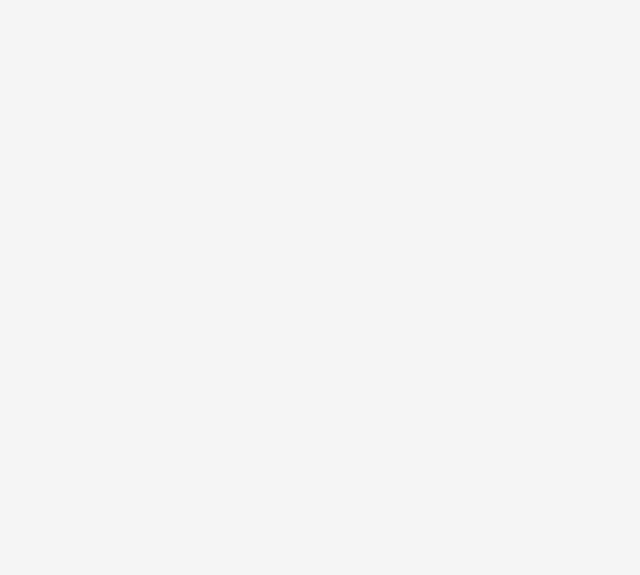
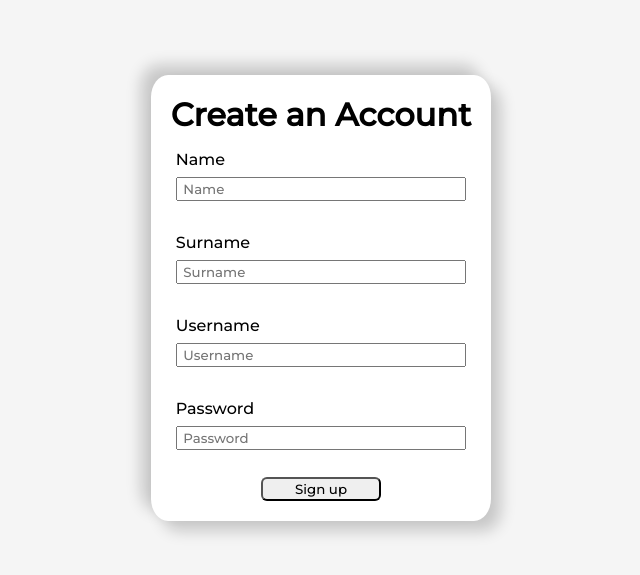
Before and after one commit to JP2620/todo-frontend, a React (Create React App) app: page /sign-up in a window 1280 px wide. Before the commit this address had no page. Shown: the part 103-678 px from the top of the page, without its empty margins (319-959 px from the left). Built offline with nearby package versions, Linux system fonts and the light colour scheme.

Commit message:
Added sign up view and form

```diff
--- a/src/App.tsx
+++ b/src/App.tsx
@@ -9,6 +9,7 @@ import {
 } from 'react-router-dom'
 import FoldersView from './components/FoldersView';
 import TasksView from './components/TasksView';
+import SignUpView from './components/SignUpView';
 
 function App() {
   const [username, setUsername] = React.useState({username: ""})
@@ -19,6 +20,7 @@ function App() {
         <Route path="/" element={<LogInForm auth_user={username.username} handler={setUsername} />}></Route>
         <Route path="/folders" element={<FoldersView username={username.username}/>}></Route>
         <Route path="/folders/:folder" element={<TasksView username={username.username}/>}></Route>
+        <Route path="/sign-up" element={<SignUpView/>}></Route>
       </Routes>
     </BrowserRouter>
   );
--- /dev/null
+++ b/src/components/SignUpView.tsx
@@ -0,0 +1,118 @@
+import React from "react";
+import { Navigate, useNavigate } from "react-router-dom";
+
+function SignUpView() {
+    const [state, setState] = React.useState({
+        name: "",
+        surname: "",
+        username: "",
+        password: "",
+    })
+    const navigate = useNavigate();
+    const URL : string = "http://localhost:5001/api/users/create";
+    const handleInputChange = (event: React.ChangeEvent<HTMLInputElement>) => {
+        setState({
+            ...state,
+            [event.target.name]: event.target.value
+        })
+    }
+
+    return (
+        <div className="login-container">
+            <form className="login-form"
+                onSubmit={(event:any) => {
+                    event.preventDefault();
+                    const data = {
+                        name: state.name,
+                        surname: state.surname,
+                        username: state.username,
+                        password: state.password,
+                    };
+                    fetch(URL, {
+                        method: "POST",
+                        credentials: "include",
+                        body: JSON.stringify(data),
+                        headers: {
+                            "Content-Type": "application/json",
+                            Accept: "*/*",
+                        }
+                    })
+                    .then((data) => {
+                        navigate("/");
+                    })
+                    .catch((error: Error) => {
+                        console.log(error);
+                    })
+
+                }}>
+
+                <h1>Create an Account</h1>
+
+                <div className="form-field">
+                    <label htmlFor="NameInput">
+                        Name
+                    </label>
+                    <input
+                        id="nameInput"
+                        type="text"
+                        name="name"
+                        placeholder="Name"
+                        value={state.name}
+                        onChange={handleInputChange}
+                        required
+                    />
+                </div>
+
+
+                <div className="form-field">
+                    <label htmlFor="surnameInput">
+                        Surname
+                    </label>
+                    <input
+                        id="surnameInput"
+                        type="text"
+                        name="surname"
+                        placeholder="Surname"
+                        value={state.surname}
+                        onChange={handleInputChange}
+                        required
+                    />
+                </div>
+
+
+                <div className="form-field">
+                    <label htmlFor="usernameInput">
+                        Username
+                    </label>
+                    <input
+                        id="usernameInput"
+                        type="text"
+                        name="username"
+                        placeholder="Username"
+                        value={state.username}
+                        onChange={handleInputChange}
+                        required
+                    />
+                </div>
+
+                <div className="form-field">
+                    <label htmlFor="passwordInput">
+                        Password
+                    </label>
+                    <input
+                        id="passwordInput"
+                        type="password"
+                        name="password"
+                        placeholder="Password"
+                        value={state.password}
+                        onChange={handleInputChange}
+                        required
+                    />
+                </div>
+                <button type="submit">Sign up</button>
+            </form>
+        </div>
+    );
+}
+
+export default SignUpView;
```
